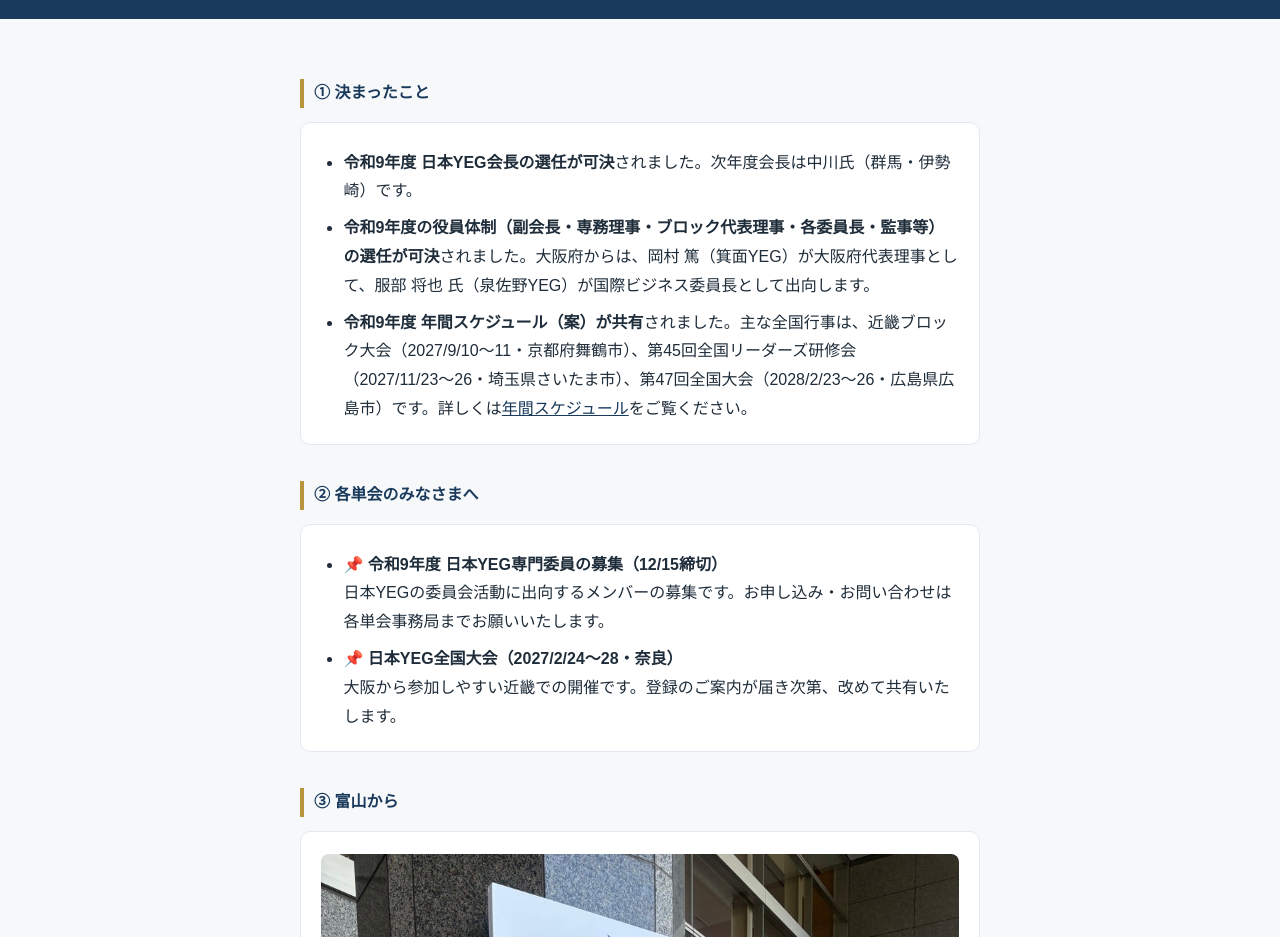
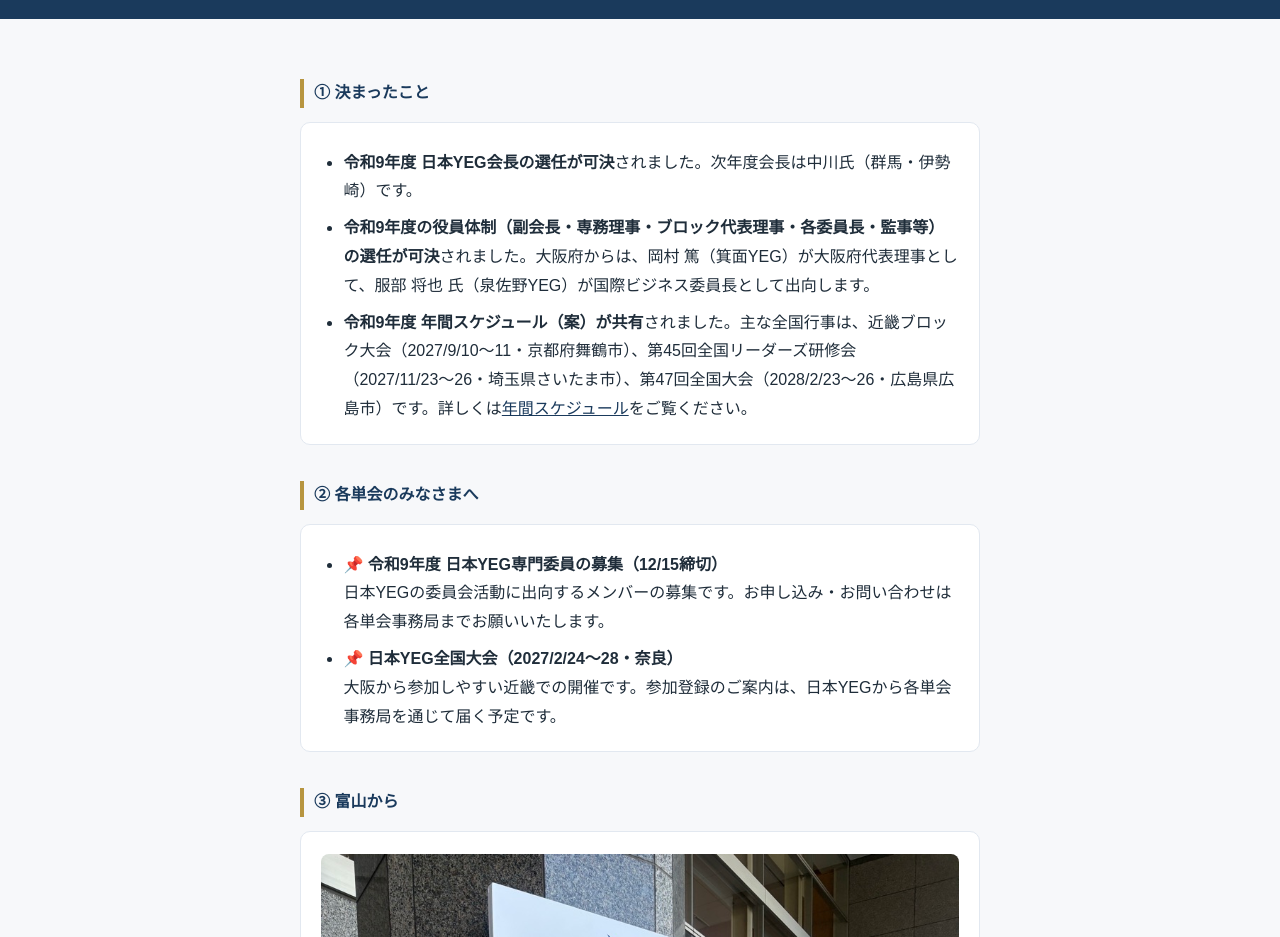
Before and after one commit to okamura-outworld/yeg-tsushin-osaka, a plain HTML site: page vol0.html in a window 1280 px wide. Shown: the part 163-1100 px from the top of the page. Drawn offline with Linux system fonts and the light colour scheme.

Commit message:
全国大会の登録案内の主語を修正（日本YEG→単会事務局ルート）
Co-Authored-By: Claude Fable 5 <noreply@anthropic.com>

```diff
--- a/vol0.html
+++ b/vol0.html
@@ -63,7 +63,7 @@ a{color:var(--navy)}
   <div class="card">
     <ul>
       <li>📌 <b>令和9年度 日本YEG専門委員の募集（12/15締切）</b><br>日本YEGの委員会活動に出向するメンバーの募集です。お申し込み・お問い合わせは各単会事務局までお願いいたします。</li>
-      <li>📌 <b>日本YEG全国大会（2027/2/24〜28・奈良）</b><br>大阪から参加しやすい近畿での開催です。登録のご案内が届き次第、改めて共有いたします。</li>
+      <li>📌 <b>日本YEG全国大会（2027/2/24〜28・奈良）</b><br>大阪から参加しやすい近畿での開催です。参加登録のご案内は、日本YEGから各単会事務局を通じて届く予定です。</li>
     </ul>
   </div>
 
```
Also changed, not shown: vol1.html (+1 -1 lines).
